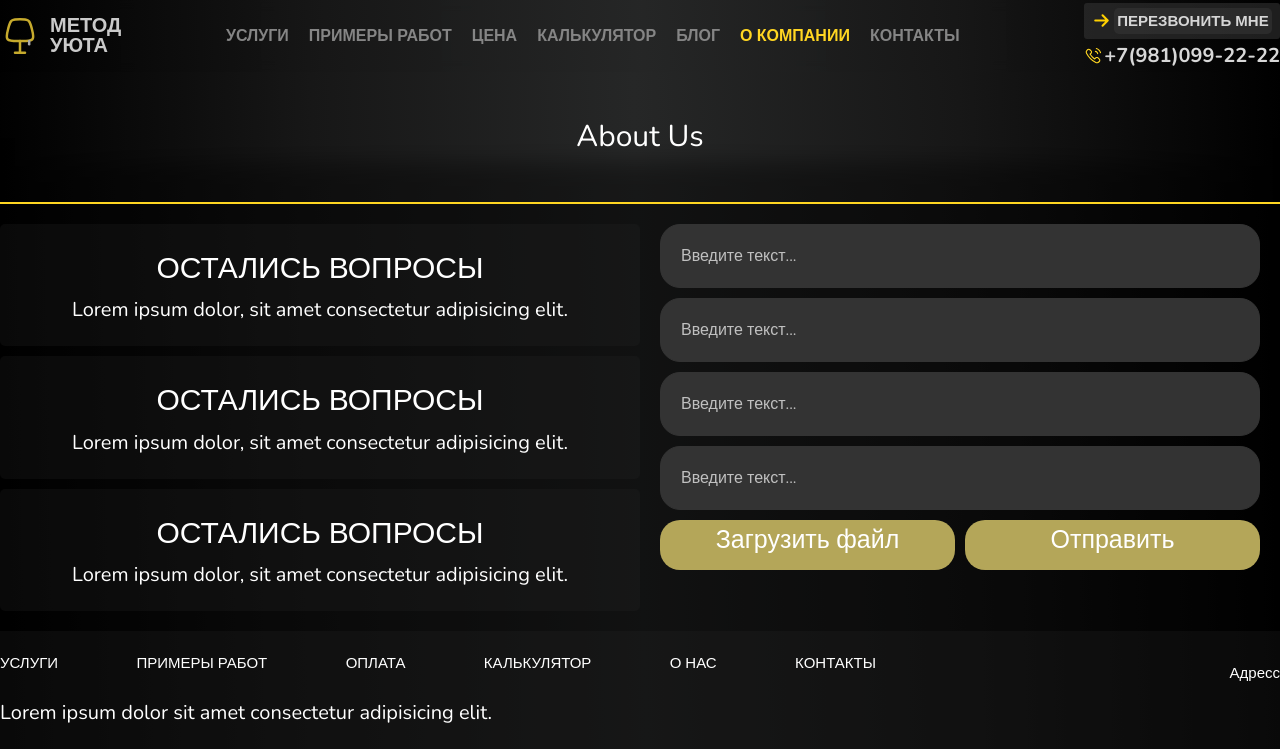
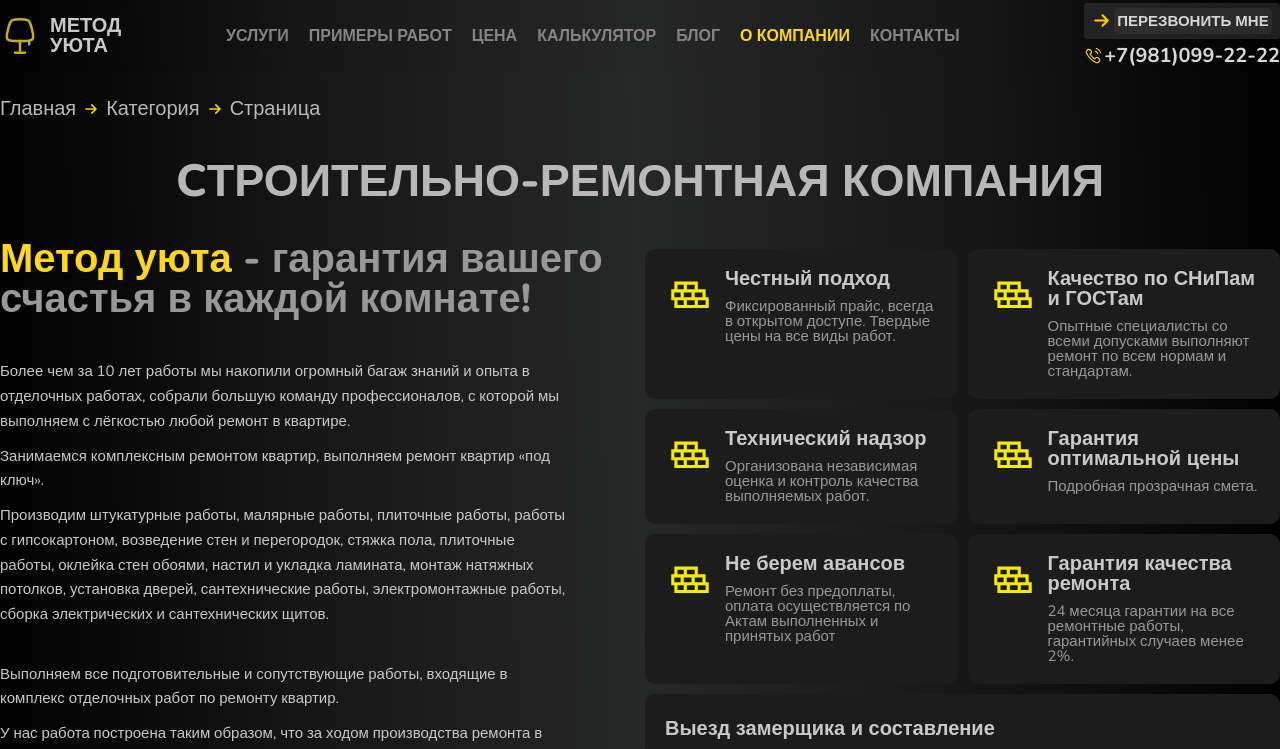
Before and after one commit to ViGrebenik/metoduytaClient, a React (Vite) app: page /aboutUs in a window 1280 px wide. Shown: the top 749 px of the page. Built offline with nearby package versions, Linux system fonts and the light colour scheme; a web font is replaced by a local one.

Commit message:
add page AboutUs

```diff
--- a/src/assets/styles/_variables.scss
+++ b/src/assets/styles/_variables.scss
@@ -4,11 +4,10 @@ $accent: #ffd622;
 $fontColor: #989898;
 $fontColorAccent: #d3d3d3d9;
 $black: #202020;
+$white: #c9c9c9;
 
-/* https://dribbble.com/shots/17358553-Sportly-Running-Record-Stats-Activity-Log-and-Challenge */
-
-$bx-accent: 0px 8px 13px 11px rgba(47, 47, 47, 0.26);
-$bx-16: 0 3px 6px rgba(0, 0, 0, 0.16);
+$bgdefault: #1c1c1c; // написть цвет
+$bgDefaultAccent: #989898; // написать цвет
 
 $default-font: 'Sofia Sans', sans-serif;
 
--- a/src/components/screens/aboutUs/AboutUs.jsx
+++ b/src/components/screens/aboutUs/AboutUs.jsx
@@ -1,8 +1,10 @@
+import AboutUsPage from './aboutUsPage/AboutUsPage'
+
 const AboutUs = () => {
 	return (
-		<>
-			<div className='wrapper-inner-page'>About Us</div>
-		</>
+		<section>
+			<AboutUsPage />
+		</section>
 	)
 }
 
--- /dev/null
+++ b/src/components/screens/aboutUs/aboutUsPage/AboutUsPage.jsx
@@ -0,0 +1,77 @@
+import Breadcrumbs from '../../../ui/breadCrumbs/BreadCrumbs'
+import WrapperReviews from '../../../wrapperReviews/WrapperReviews'
+import WrapperServices from '../../../wrapperServices/WrapperServices'
+import styles from './AboutUsPage.module.scss'
+import { dataQualities, dataText } from './DataText'
+
+const AboutUsPage = () => {
+	return (
+		<div className={styles.wrapperDesigner}>
+			<div className={styles.container}>
+				<div className={styles.containerBlock}>
+					<div className={styles.containerBreadCrumbs}>
+						<Breadcrumbs
+							breadcrumbs={[
+								{ name: 'Главная', url: '/' },
+								{ name: 'Категория', url: '/category' },
+								{ name: 'Страница', url: '/page' }
+							]}
+						/>
+					</div>
+					<div className={styles.containerHeader}>
+						<div className={styles.contentHeaderTitle}>
+							CТРОИТЕЛЬНО-РЕМОНТНАЯ КОМПАНИЯ
+						</div>
+					</div>
+					<div className={styles.containerCompanyDescription}>
+						<div className={styles.companyDescriptionBlock}>
+							<div className={styles.blockTagline}>
+								<span>Метод уюта</span> - гарантия вашего счастья в каждой
+								комнате!
+							</div>
+							<div className={styles.blockDescription}>
+								<span>{dataText.itemRight[0]}</span>
+								<span>{dataText.itemRight[1]}</span>
+								<span>{dataText.itemRight[2]}</span>
+								<br />
+								<span>{dataText.itemLeft[0]}</span>
+								<span>{dataText.itemLeft[1]}</span>
+								<span>{dataText.itemLeft[2]}</span>
+								<span>{dataText.itemLeft[3]}</span>
+							</div>
+						</div>
+						<div className={styles.companyDescriptionBlock}>
+							<div className={styles.blockQualities}>
+								{dataQualities.map((item, index) => (
+									<div className={styles.qualities} key={index}>
+										<img src={item.svg} alt='svg' />
+										<div className={styles.qualitiesBlock}>
+											<div className={styles.qualitiesTitle}>{item.title}</div>
+											<div className={styles.qualitiesSubtitle}>
+												{item.subTitle}
+											</div>
+										</div>
+									</div>
+								))}
+							</div>
+							<div className={styles.blockAction}>
+								<div className={styles.headerText}>
+									Выезд замерщика и составление <br />
+									сметы
+									<span> БЕСПЛАТНО</span>
+								</div>
+								<div className={styles.buttonAction}>
+									<button>РАСЧИТАТЬ СМЕТУ</button>
+								</div>
+							</div>
+						</div>
+					</div>
+					<WrapperReviews />
+					<WrapperServices />
+				</div>
+			</div>
+		</div>
+	)
+}
+
+export default AboutUsPage
--- /dev/null
+++ b/src/components/screens/aboutUs/aboutUsPage/AboutUsPage.module.scss
@@ -0,0 +1,131 @@
+@import 'src/assets/styles/variables';
+.wrapperDesigner {
+}
+
+.container {
+	margin: 0 auto;
+	max-width: 1280px;
+}
+
+.containerBlock {
+	display: flex;
+	flex-direction: column;
+	margin-top: 20px;
+	margin-bottom: 100px;
+}
+
+.containerHeader {
+	display: flex;
+	flex-direction: column;
+	text-align: center;
+	margin-top: 20px;
+	.contentHeaderTitle {
+		margin: 0 auto;
+		font-size: 45px;
+		color: $fontColorAccent;
+		font-weight: 800;
+		width: 80%;
+	}
+}
+.containerCompanyDescription {
+	display: flex;
+	margin-top: 20px;
+	gap: 10px;
+	margin-bottom: 50px;
+	.companyDescriptionBlock {
+		&:first-child {
+			flex: 1 0 48%;
+			.blockTagline {
+				font-size: 40px;
+				color: $fontColor;
+				font-weight: 800;
+				margin-bottom: 40px;
+				line-height: 1;
+				span {
+					color: $accent;
+				}
+			}
+			.blockDescription {
+				font-size: 15px;
+				color: $white;
+				span {
+					display: block;
+					width: 90%;
+					margin-top: 10px;
+				}
+			}
+		}
+		&:last-child {
+			flex: 1 0 48%;
+			margin-top: 10px;
+			.blockQualities {
+				display: flex;
+				flex-wrap: wrap;
+				gap: 10px;
+				.qualities {
+					flex: 1 0 45%;
+					border-radius: 10px;
+					background-color: $bgdefault;
+					display: flex;
+					gap: 10px;
+					font-size: 1.5em;
+					padding: 20px;
+					align-items: start;
+					img {
+						width: 50px;
+						height: 50px;
+					}
+					.qualitiesBlock {
+						display: flex;
+						flex-direction: column;
+						.qualitiesTitle {
+							font-size: 20px;
+							font-weight: 800;
+							line-height: 1;
+							color: $white;
+						}
+						.qualitiesSubtitle {
+							margin-top: 10px;
+							font-size: 15px;
+							line-height: 1;
+							color: $fontColor;
+						}
+					}
+				}
+			}
+			.blockAction {
+				margin-top: 10px;
+				border-radius: 10px;
+				background-color: $bgdefault;
+				padding: 20px;
+				.headerText {
+					font-size: 20px;
+					font-weight: 800;
+					line-height: 1.5;
+					color: $white;
+					span {
+						color: $accent;
+					}
+				}
+				.buttonAction {
+					display: flex;
+					justify-content: end;
+					button {
+						border-radius: 10px;
+						background-color: initial;
+						font-weight: 800;
+						color: $fontColorAccent;
+						border: 2px solid $white;
+						padding: 20px;
+						margin-top: 20px;
+						transition: color 0.5s ease, border 0.5s ease;
+						&:hover {
+							color: $white;
+							border: 2px solid $accent;
+						}
+					}
+				}
+			}
+		}
+	}
+}
--- /dev/null
+++ b/src/components/screens/aboutUs/aboutUsPage/DataText.js
@@ -0,0 +1,65 @@
+export const dataText = {
+	itemRight: [
+		[
+			'Более чем за 10 лет работы мы накопили огромный багаж знаний и опыта в отделочных работах, собрали большую команду профессионалов, с которой мы выполняем с лёгкостью любой ремонт в квартире.'
+		],
+		[
+			'Занимаемся комплексным ремонтом квартир, выполняем ремонт квартир «под ключ».'
+		],
+		[
+			'Производим штукатурные работы, малярные работы, плиточные работы, работы с гипсокартоном, возведение стен и перегородок, стяжка пола, плиточные работы, оклейка стен обоями, настил и укладка ламината, монтаж натяжных потолков, установка дверей, сантехнические работы, электромонтажные работы, сборка электрических и сантехнических щитов.'
+		]
+	],
+	itemLeft: [
+		[
+			'Выполняем все подготовительные и сопутствующие работы, входящие в комплекс отделочных работ по ремонту квартир.'
+		],
+		[
+			'У нас работа построена таким образом, что за ходом производства ремонта в квартире ежедневно следит прораб и менеджер проекта, в нужный момент помогая и организовывая работу мастеров.'
+		],
+		[
+			'Узкопрофильные мастера выполняют ремонт в квартире используя профессиональный инструмент, что позволяет нам достигать высокого качества отделочных работ.'
+		],
+		[
+			'Cамостоятельно заказываем весь черновой строительный материал для ремонта квартиры.'
+		]
+	]
+}
+
+export const dataQualities = [
+	{
+		title: 'Честный подход',
+		subTitle:
+			'Фиксированный прайс, всегда в открытом доступе. Твердые цены на все виды работ.',
+		svg: '/static/construction.svg'
+	},
+	{
+		title: 'Качество по СНиПам и ГОСТам',
+		subTitle:
+			'Опытные специалисты со всеми допусками выполняют ремонт по всем нормам и стандартам.',
+		svg: '/static/construction.svg'
+	},
+	{
+		title: 'Технический надзор',
+		subTitle:
+			'Организована независимая оценка и контроль качества выполняемых работ.',
+		svg: '/static/construction.svg'
+	},
+	{
+		title: 'Гарантия оптимальной цены',
+		subTitle: 'Подробная прозрачная смета. ',
+		svg: '/static/construction.svg'
+	},
+	{
+		title: 'Не берем авансов',
+		subTitle:
+			'Ремонт без предоплаты, оплата осуществляется по Актам выполненных и принятых работ',
+		svg: '/static/construction.svg'
+	},
+	{
+		title: 'Гарантия качества ремонта',
+		subTitle:
+			'24 месяца гарантии на все ремонтные работы, гарантийных случаев менее 2%.',
+		svg: '/static/construction.svg'
+	}
+]
```
